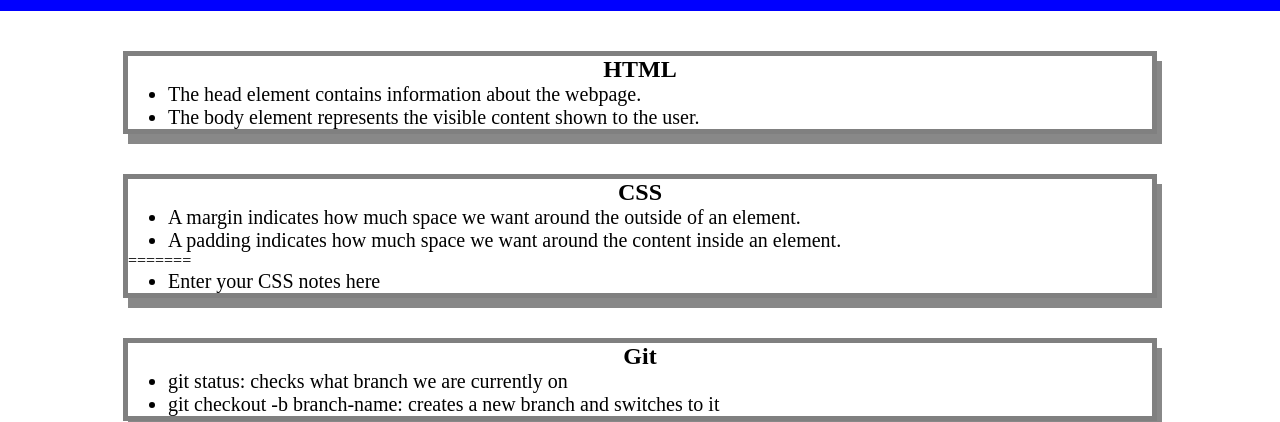
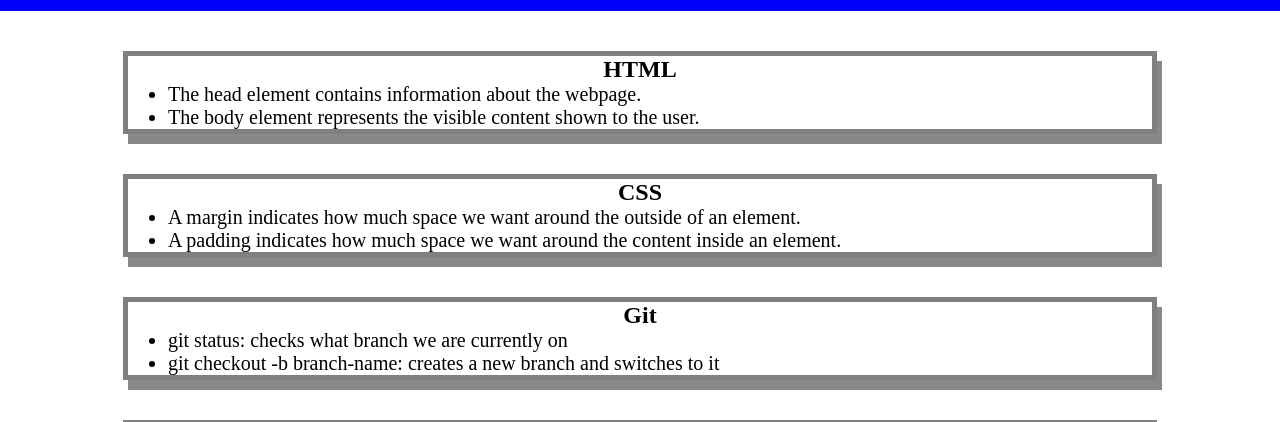
Before and after one commit to kibarke/Prework-study-guide, a plain HTML site: page index.html in a window 1280 px wide. Shown: the part 109-531 px from the top of the page. Drawn offline with Linux system fonts and the light colour scheme.

Commit message:
Saving the files; assets/, index.html, LICENSE, and READ.md

```diff
--- a/index.html
+++ b/index.html
@@ -30,11 +30,6 @@
           <li>A margin indicates how much space we want around the outside of an element.</li>
           <li>A padding indicates how much space we want around the content inside an element.</li>
          </ul>
-=======
-        <ul>
-          <li>Enter your CSS notes here</li>
-        </ul>
-
       </section>
 
       <section class="card" id="git-section">
```
